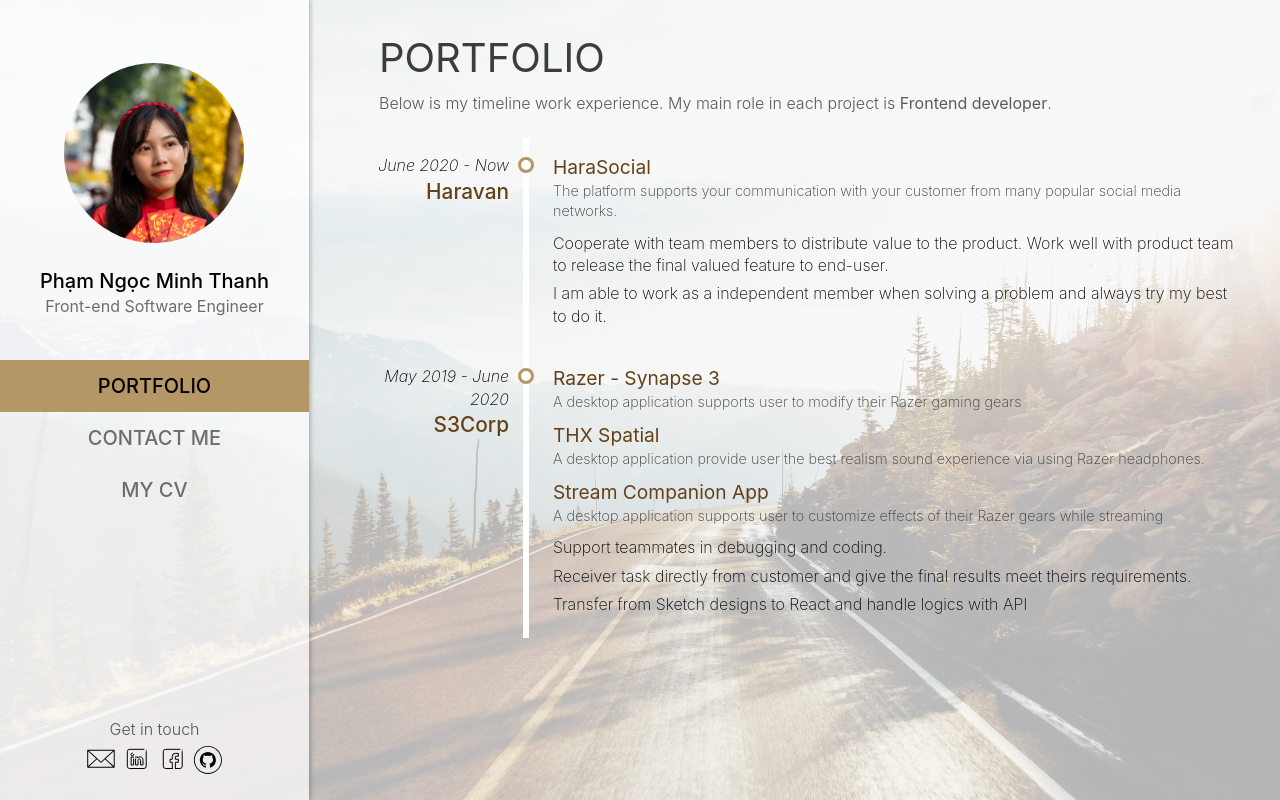
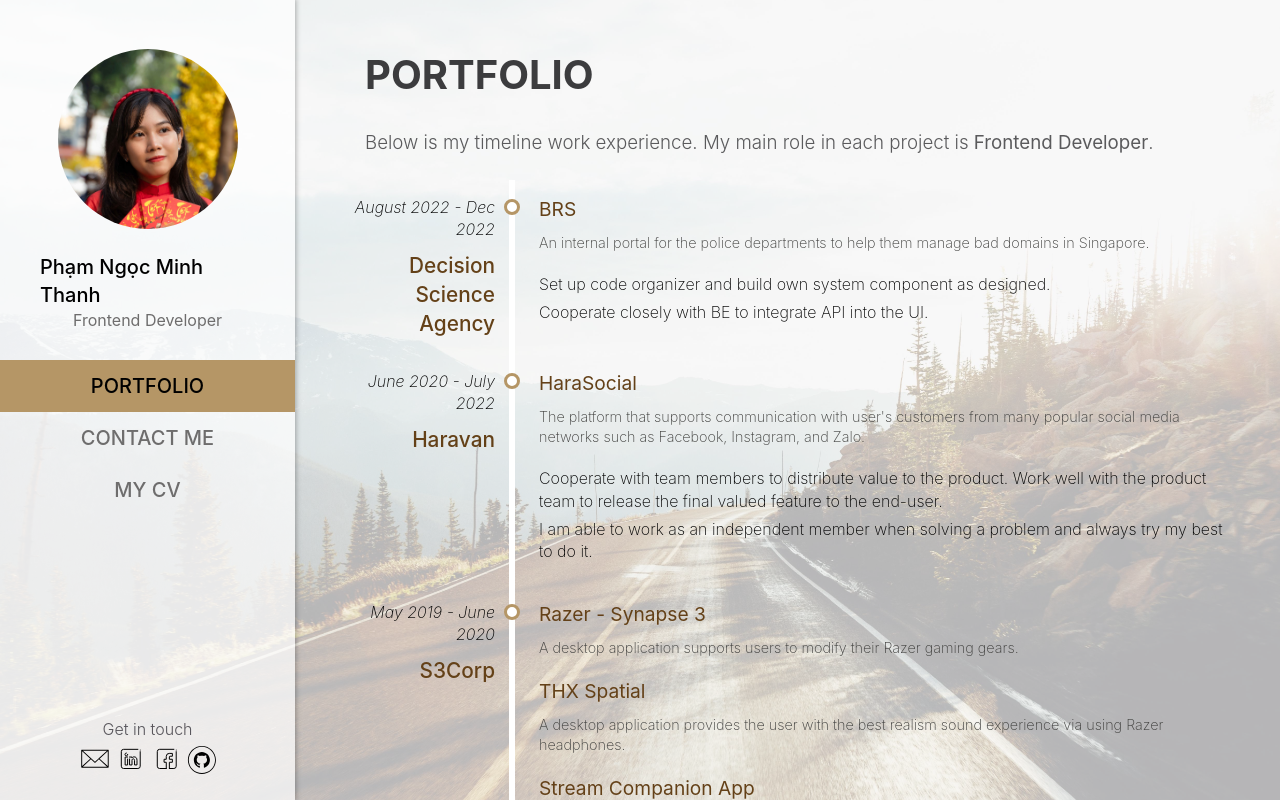
Before and after one commit to pnminhthanh/my-portfolio, a Gatsby site: page /portfolio in a window 1280 px wide. Built offline with nearby package versions, Linux system fonts and the light colour scheme; Gatsby itself is replaced by a stand-in of ours.

Commit message:
feat: update content portfolio

```diff
--- a/src/components/Menu.tsx
+++ b/src/components/Menu.tsx
@@ -1,12 +1,43 @@
 import React from 'react';
+import classNames from 'classnames';
 import { Link } from "gatsby";
 
 import { Icon } from '.';
 import { NAVIGATIONS, SOCIAL_CHANNELS } from '../models/menu';
+import { TEXTS } from '../static/text';
 
 export const Menu = () => {
-    const renderNavigationItems = () => {
-        return NAVIGATIONS.map(item => (
+  const [isExpanded, setExpanded] = React.useState(true);
+
+  const cls = classNames({
+    'layout-menu-container': true,
+    'is-expanded': isExpanded
+  })
+
+  return <div className={cls}>
+    <div className="layout-menu--information">
+      <Link to="/">
+        <div className="layout-menu---information-avatar image-avatar" />
+      </Link>
+      <div className="name">{TEXTS.MENU.NAME}</div>
+      <div className="title">{TEXTS.MENU.TITLE}</div>
+    </div>
+    <div className="layout-menu--navigation-wrapper">
+      <Navigations />
+    </div>
+    <div className="layout-menu--keep-in-touch-wrapper">
+      <div className="title">Get in touch</div>
+      <div className="social-buttons">
+        <SocialChannels />
+      </div>
+    </div>
+  </div>
+}
+
+const Navigations = () => {
+  return <>
+    {
+      NAVIGATIONS.map(item => (
         <Link key={`layout-menu--navigation-item-${item.name}`}
           to={item.link}
           className="layout-menu--navigation-item"
@@ -15,34 +46,19 @@
         </Link>
       ))
     }
+  </>
+}
 
-    const renderSocialItems = () => {
-        return SOCIAL_CHANNELS.map(item => {
-            let key = 'layout-menu--social-item-' + item.iconKey
-            return <a key={key} href={item.link} target="_blank" type="button">
+const SocialChannels = () => {
+  return <>
+    {
+      SOCIAL_CHANNELS.map(item => (
+        <a key={`layout-menu--social-item-${item.iconKey}`} href={item.link} target="_blank" type="button">
           <div className="layout-menu--social-item">
             <Icon name={item.iconKey} size={item.size} />
           </div>
         </a>
-        })
+      ))
     }
-
-    return <div className="layout-menu-container">
-        <div className="layout-menu--information">
-            <Link to="/">
-                <div className="layout-menu---information-avatar image-avatar" />
-            </Link>
-            <div className="name">Phạm Ngọc Minh Thanh</div>
-            <div className="title">Front-end Software Engineer</div>
-        </div>
-        <div className="layout-menu--navigation-wrapper">
-            {renderNavigationItems()}
-        </div>
-        <div className="layout-menu--keep-in-touch-wrapper">
-            <div className="title">Get in touch</div>
-            <div className="social-buttons">
-                {renderSocialItems()}
-            </div>
-        </div>
-    </div>
+  </>
 }
--- a/src/components/index.css
+++ b/src/components/index.css
@@ -39,6 +39,10 @@
     -ms-overflow-style: none;
     scrollbar-width: none;
     box-shadow: 0px 0px 5px 1px rgb(0 0 0 / 30%);
+}
+
+.layout-menu-container.is-expanded {
+    width: 295px;
 }
 
 .layout-menu-container::-webkit-scrollbar {
@@ -132,6 +136,7 @@
 
 /*#endregion*/
 
+/*#region Layout*/
 .layout-content {
     flex: 1;
     padding: 20px 40px;
@@ -158,8 +163,9 @@
 .header-subtitle {
     font-weight: 300;
     color: #3c3c3ed6;
-    margin-top: 6px;
 }
+
+/*#endregion*/
 
 /*#region Introduction*/
 
@@ -179,6 +185,10 @@
     font-size: 1.3em;
     color: #4d4c4c;
     font-weight: 200;
+}
+
+.introduction-page>p:last-child {
+    font-weight: 300;
 }
 
 /*#endregion*/
@@ -210,6 +220,7 @@
 
 .milestone {
     padding-right: 20px;
+    padding-bottom: 10px;
     position: relative;
     text-align: right;
     font-weight: 200;
@@ -254,7 +265,7 @@
 }
 
 .timeline-content>.project {
-    margin-bottom: 10px;
+    margin-bottom: 20px;
 }
 
 .timeline-content p {
@@ -265,6 +276,7 @@
     color: #644118;
     font-weight: 400;
     font-size: 1.2em;
+    margin-bottom: 10px;
 }
 
 .project-name a {
--- a/src/models/portfolio.ts
+++ b/src/models/portfolio.ts
@@ -14,19 +14,34 @@
 
 export const TIMELINE = [
     {
-        time: 'June 2020 - Now',
+        time: 'August 2022 - Dec 2022',
+        companyName: 'Decision Science Agency',
+        companyUrl: 'https://www.decision-science.com/',
+        projects: [
+            {
+                name: 'BRS',
+                desc: "An internal portal for the police departments to help them manage bad domains in Singapore."
+            }
+        ],
+        paragraphs: [
+            "Set up code organizer and build own system component as designed.",
+            "Cooperate closely with BE to integrate API into the UI."
+        ]
+    },
+    {
+        time: 'June 2020 - July 2022',
         companyName: 'Haravan',
         companyUrl: 'https://www.haravan.com/',
         projects: [
             {
                 name: 'HaraSocial',
                 url: 'https://harasocial.com/pages/features',
-                desc: 'The platform supports your communication with your customer from many popular social media networks.'
+                desc: "The platform that supports communication with user's customers from many popular social media networks such as Facebook, Instagram, and Zalo."
             }
         ],
         paragraphs: [
-            "Cooperate with team members to distribute value to the product. Work well with product team to release the final valued feature to end-user.",
-            "I am able to work as a independent member when solving a problem and always try my best to do it."
+            "Cooperate with team members to distribute value to the product. Work well with the product team to release the final valued feature to the end-user.",
+            "I am able to work as an independent member when solving a problem and always try my best to do it."
         ]
     },
     {
@@ -37,23 +52,23 @@
             {
                 name: 'Razer - Synapse 3',
                 url: 'https://www.razer.com/synapse-3',
-                desc: 'A desktop application supports user to modify their Razer gaming gears'
+                desc: 'A desktop application supports users to modify their Razer gaming gears.'
             },
             {
                 name: 'THX Spatial',
                 url: 'https://www.razer.com/p/RZ11-13000-0001',
-                desc: 'A desktop application provide user the best realism sound experience via using Razer headphones.'
+                desc: 'A desktop application provides the user with the best realism sound experience via using Razer headphones.'
             },
             {
                 name: 'Stream Companion App',
                 url: 'https://www.razer.com/streamer-companion-app',
-                desc: 'A desktop application supports user to customize effects of their Razer gears while streaming'
+                desc: 'A desktop application supports streamers to customize the effects of their Razer gears while streaming.'
             }
         ],
         paragraphs: [
             "Support teammates in debugging and coding.",
-            "Receiver task directly from customer and give the final results meet theirs requirements.",
-            "Transfer from Sketch designs to React and handle logics with API"
+            "Receiver tasks directly from the customer and give the final results meet their requirements.",
+            "Transfer from Sketch designs to React and handle logic with API."
         ]
     },
 ] as ITimeline[];
--- a/src/pages/contact.tsx
+++ b/src/pages/contact.tsx
@@ -17,8 +17,8 @@
     return <Layout>
         <div className="contact-page">
             <div className='page--header'>
-                <div className='header-title'>CONTACT ME</div>
-                <div className='header-subtitle'>I'm currently looking for new full-time job oppoturnities.</div>
+                <h1 className='header-title'>CONTACT ME</h1>
+                <h3 className='header-subtitle'>I'm currently looking for new full-time job oppoturnities.</h3>
             </div>
             <div className='page--content'>
                 <div className='contact-card-container'>
--- a/src/pages/portfolio.tsx
+++ b/src/pages/portfolio.tsx
@@ -3,14 +3,17 @@
 import { Layout } from '../components';
 import '../components/index.css';
 import { IProject, TIMELINE } from '../models/portfolio';
+import { TEXTS } from '../static/text';
 
 
 const Portfolio = () => {
     const renderProjectItem = (data: IProject[]) => {
         if (!data || data.length === 0) return;
-        return data.map(item => {
-            return <div className='project'>
-                <div className='project-name'>{item.url ? <a href={item.url} target="_blank">{item.name}</a> : item.name}</div>
+        return data.map((item, index) => {
+            return <div className='project' key={`project-${index}`}>
+                <div className='project-name'>
+                    {item.url ? <a href={item.url} target="_blank">{item.name}</a> : item.name}
+                </div>
                 {item.desc && <div className='project-short-desc'>{item.desc}</div>}
             </div>
         })
@@ -18,9 +21,9 @@
 
     const renderParagraph = (data: string[]) => {
         if (!data || data.length === 0) return;
-        return data.map((item, index) => {
-            return <p key={`paragraph-${index}`}>{item}</p>
-        })
+        return data.map((item, index) => (
+            <p key={`paragraph-${index}`}>{item}</p>
+        ))
 
     }
 
@@ -31,7 +34,11 @@
                     <div className='milestone'>
                         {item.time}
                     </div>
-                    <div className='cooperation'>{item.companyUrl ? <a href={item.companyUrl} target="_blank">{item.companyName}</a> : item.companyName}</div>
+                    <div className='cooperation'>
+                        {item.companyUrl
+                            ? <a href={item.companyUrl} target="_blank">{item.companyName}</a>
+                            : item.companyName}
+                    </div>
                 </div>
                 <div className='timeline-content'>
                     {item.projects && renderProjectItem(item.projects)}
@@ -44,10 +51,10 @@
     return <Layout>
         <div className="portfolio-page">
             <div className='page--header'>
-                <div className='header-title'>Portfolio</div>
-                <div className='header-subtitle'>
-                    Below is my timeline work experience. My main role in each project is <b>Frontend developer</b>.
-                </div>
+                <h1 className='header-title'>{TEXTS.PORTFOLIO_PAGE.TITLE}</h1>
+                <h3 className='header-subtitle'>
+                    {TEXTS.PORTFOLIO_PAGE.SUBTILE()}
+                </h3>
             </div>
             <div className='page--content'>
                 {renderTimelineItems}
@@ -55,4 +62,5 @@
         </div>
     </Layout>
 }
+
 export default Portfolio;
--- /dev/null
+++ b/src/static/text.js
@@ -0,0 +1,33 @@
+import * as React from 'react'
+
+export const TEXTS = {
+  MENU: {
+    NAME: 'Phạm Ngọc Minh Thanh',
+    TITLE: 'Frontend Developer',
+  },
+  HOME_PAGE: {
+    HELLO: () => (
+      <h1>
+        Hello,
+        <br /> I'm Minh Thanh.
+      </h1>
+    ),
+    INTRO: () => (
+      <p>
+        A frontend developer from Ho Chi Minh City. <br />
+        I'm interested in web design mockups and turning things from a draft to
+        a "real".
+      </p>
+    ),
+    WELCOME: () => <p>Welcome to my website.</p>,
+  },
+  PORTFOLIO_PAGE: {
+    TITLE: 'Portfolio',
+    SUBTILE: () => (
+      <>
+        Below is my timeline work experience. My main role in each project is{' '}
+        <b>Frontend Developer</b>.
+      </>
+    ),
+  },
+}
```
Also changed, not shown: package.json (+1 -11 lines), src/pages/index.tsx (+4 -3 lines), 1 other file. Lines whose indentation alone changed are shown as unchanged.
